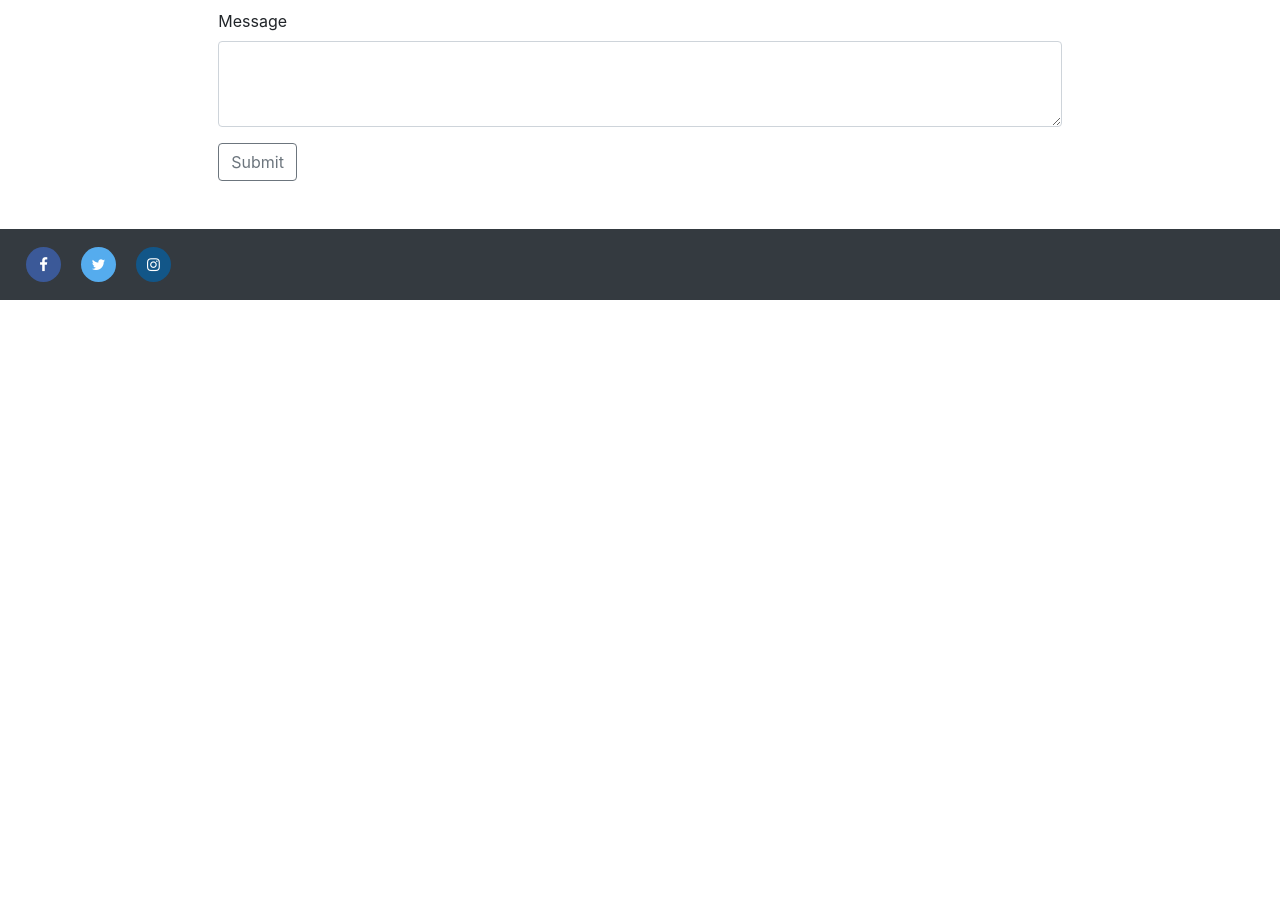
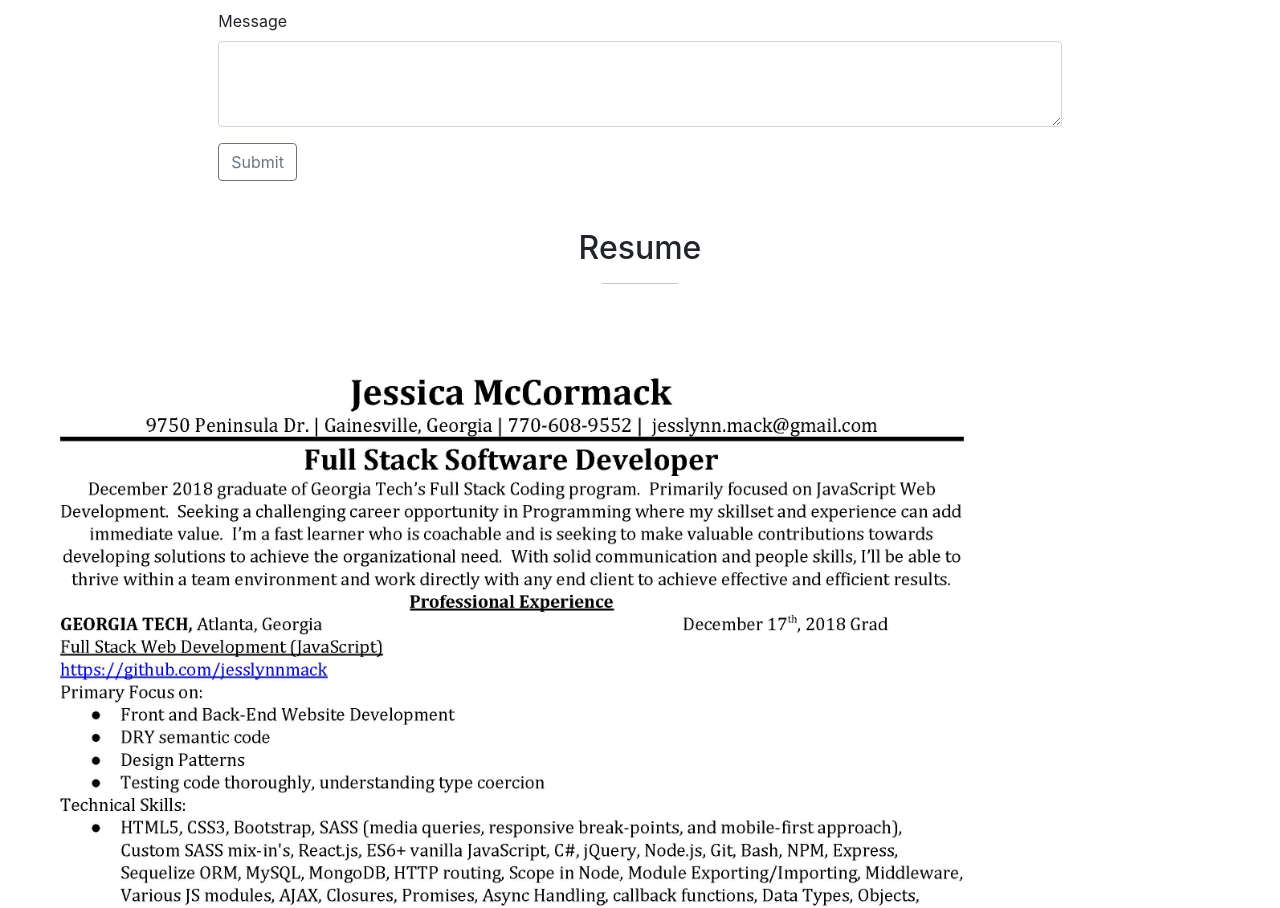
Before and after one commit to jesslynnmack/Portfolio, a plain HTML site: page index.html in a window 1280 px wide. Shown: the part 5212-6120 px from the top of the page. Before the commit the page ends 5512 px from the top, so only its background shows below. Drawn offline with nearby package versions, Linux system fonts and the light colour scheme.

Commit message:
added resume as image

```diff
--- a/index.html
+++ b/index.html
@@ -62,7 +62,7 @@
                         <a class="nav-item nav-link" href="#contact">Contact</a>
                     </li>
                     <li class="nav-item nav-link">
-                        <a class="nav-item nav-link" href="/images/Jessica Resume 2018 (3).jpg">Resume</a>
+                        <a class="nav-item nav-link" href="#resume">Resume</a>
                     </li>
                 </ul>
             </div>
@@ -362,6 +362,13 @@
         <div class="col-md-2"></div>
     </div>
     <br><br>
+    <!-- resume -->
+    <h2 id="resume" style="text-align:center">Resume</h2>
+    <hr>
+    <div>
+        <img src="images/Jessica Resume 2018 (3).jpg" height="80%" width="80%">
+    </div>
+    <br><br>
     <!-- footer -->
     <nav class="navbar navbar-expand-lg navbar-dark bg-dark">
         <div class="collapse navbar-collapse" id="footer">
```
